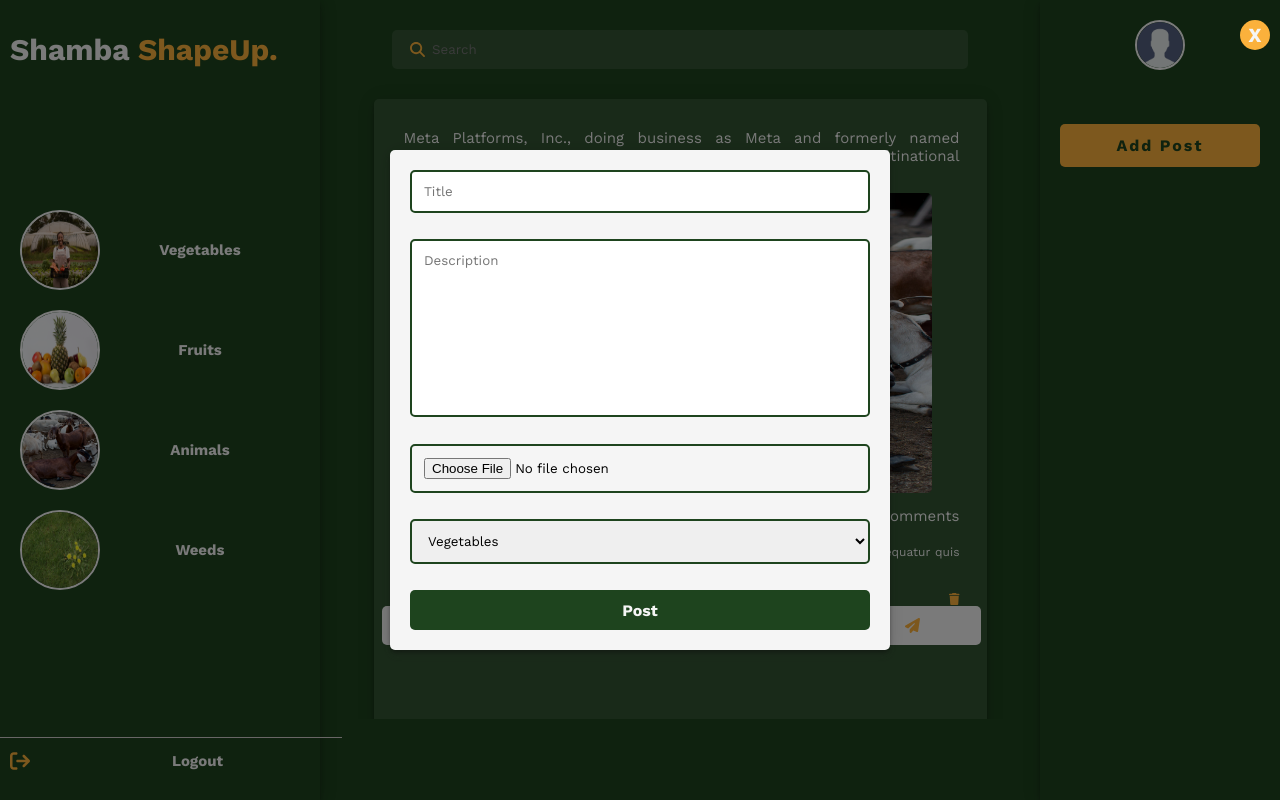
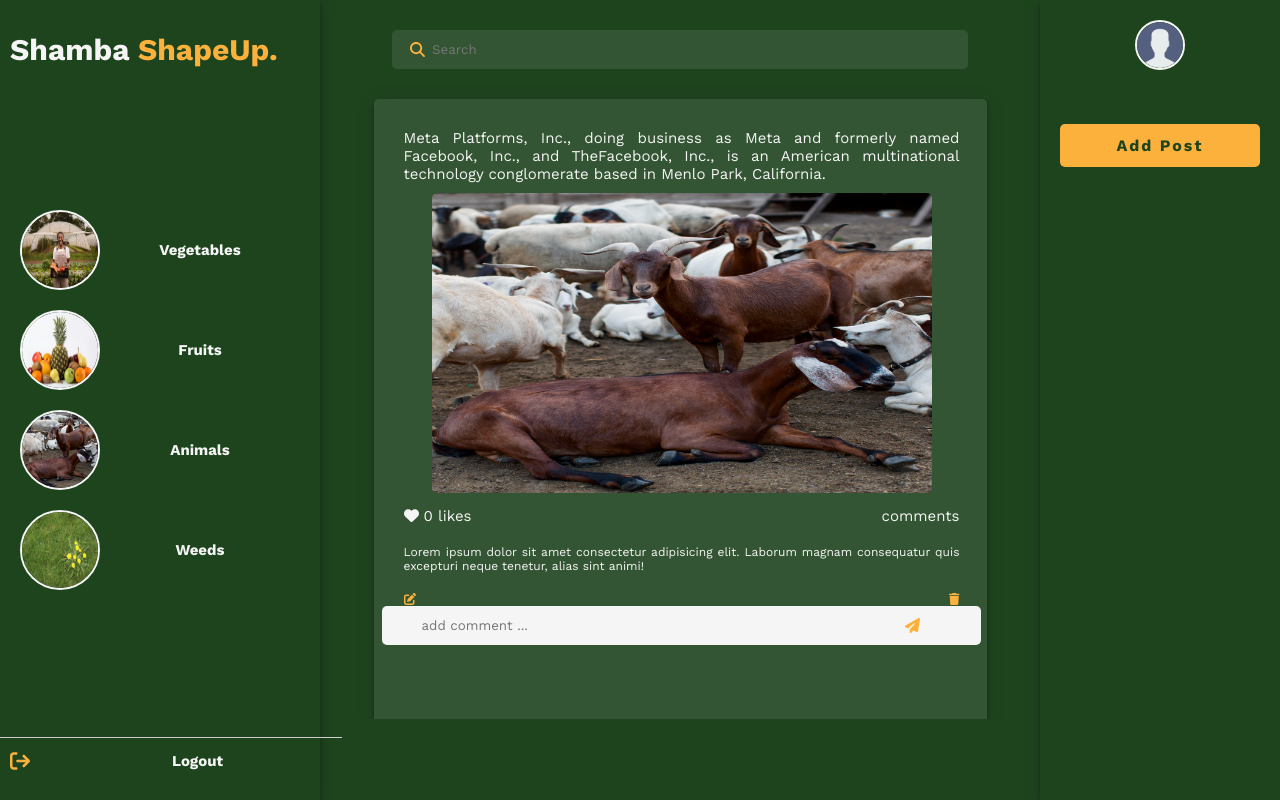
Before and after one commit to Murage-Ivy/downwork, a React (Create React App) app: page /postpage in a window 1280 px wide. Built offline with nearby package versions, Linux system fonts and the light colour scheme.

Commit message:
Implement closing functionality

```diff
--- a/src/components/PostForm.tsx
+++ b/src/components/PostForm.tsx
@@ -1,8 +1,15 @@
-const PostForm: React.FC = () => {
+import { ProfileCallBackType } from "../types"
+
+interface PostFormProps {
+    handlePostForm?: ProfileCallBackType
+}
+
+const PostForm: React.FC<PostFormProps> = ({ handlePostForm }) => {
+
     return (
         <div id="__overlay">
             <div id="post-form-header">
-                <span id="close-btn">X</span>
+                <span id="close-btn" onClick={handlePostForm}>X</span>
 
             </div>
             <form id="post-form">
@@ -15,8 +22,8 @@ const PostForm: React.FC = () => {
                     <option value="animals">Animal</option>
                     <option value="weeds">Weeds</option>
                 </select>
-            <button type="submit">Post</button>
-        </form>
+                <button type="submit">Post</button>
+            </form>
 
         </div >
     )
--- a/src/components/SidebarLeft.tsx
+++ b/src/components/SidebarLeft.tsx
@@ -5,7 +5,7 @@ import Profile from "./Profile"
 
 const LeftSideBar: React.FC = () => {
     const [profile, setProfile] = useState<Boolean>(false)
-    const [postForm, setPostForm] = useState<Boolean>(true)
+    const [postForm, setPostForm] = useState<Boolean>(false)
     const handleProfile: ProfileCallBackType = () => {
         setProfile(prevState => !prevState)
     }
@@ -26,7 +26,7 @@ const LeftSideBar: React.FC = () => {
                 <button id="add-post-btn" onClick={handlePostForm} >Add Post</button>
             </div>
 
-            {postForm && <PostForm />}
+            {postForm && <PostForm handlePostForm={handlePostForm} />}
 
         </div>
     )
--- a/src/index.css
+++ b/src/index.css
@@ -754,7 +754,7 @@ a {
 }
 #post-form-header {
   display: flex;
-  justify-content: end;
+  justify-content: flex-end;
   width: 100%;
   align-items: center;
   color: var(--secondary-color);
```
